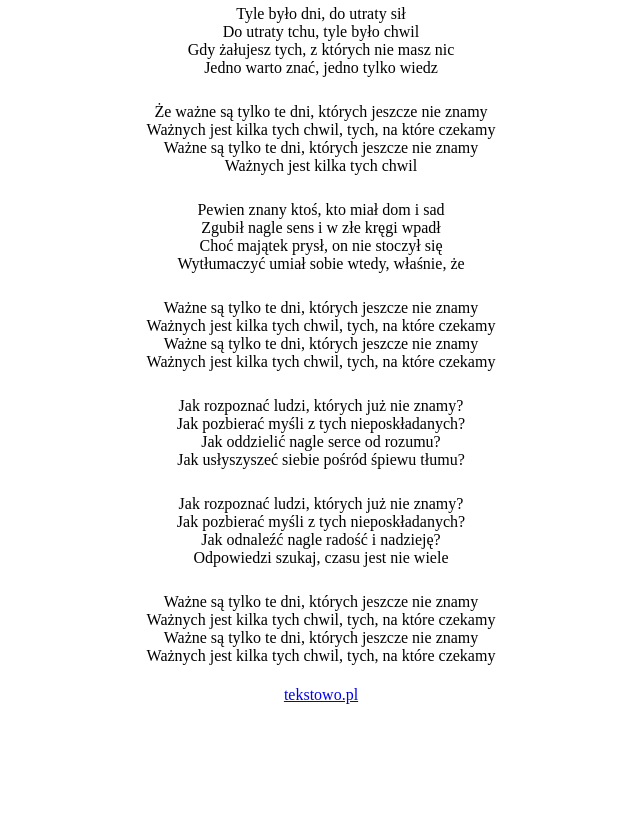
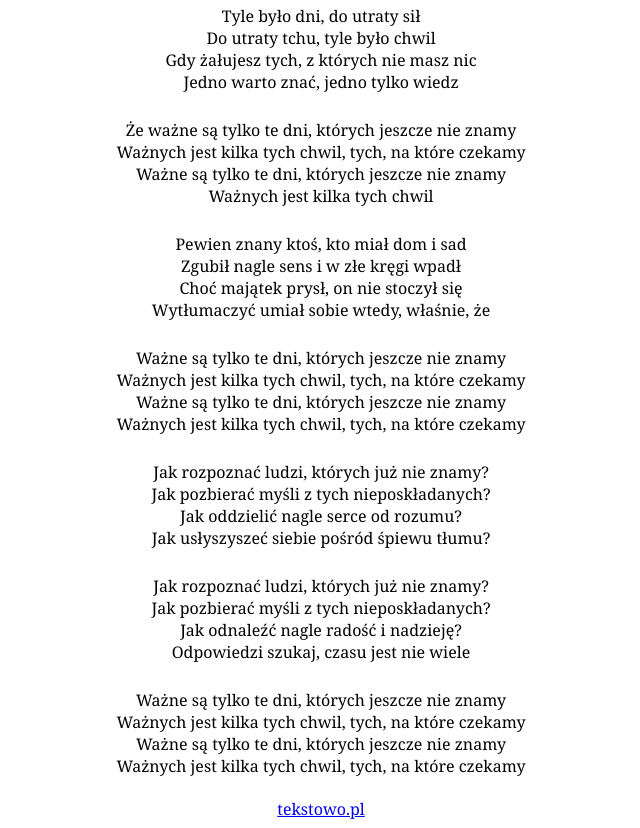
Before and after one commit to nameaga/nauka-gita, a plain HTML site: page index.html in a window 1280 px wide. Shown: the part 119-947 px from the top of the page, without its empty margins (319-959 px from the left). Before the commit the page ends 831 px from the top, so only its background shows below. Drawn offline with Linux system fonts and the light colour scheme.

Commit message:
Add font family

```diff
--- a/index.html
+++ b/index.html
@@ -3,7 +3,12 @@
   <head>
       <meta charset="utf-8">
       <title>Marek Grechuta</title>
+      <link rel="stylesheet" href="https://use.fontawesome.com/releases/v6.0.0/css/all.css">
+      <link rel="preconnect" href="https://fonts.googleapis.com">
+      <link rel="preconnect" href="https://fonts.gstatic.com" crossorigin>
+      <link href="https://fonts.googleapis.com/css2?family=Inconsolata&family=Signika:wght@700&display=swap" rel="stylesheet">
       <link rel="stylesheet" href="style.css">
+      <meta name="viewport" content="width=device-width, initial-scale=1.0">
   </head>
   <body>
     <h1>Dni, ktorych nie znamy</h1>
--- a/style.css
+++ b/style.css
@@ -1,3 +1,6 @@
+body{
+    font-family: Cambria, Cochin, Georgia, Times, 'Times New Roman', serif;
+}
 p{
     text-align: center;
     padding: 5px;
```
